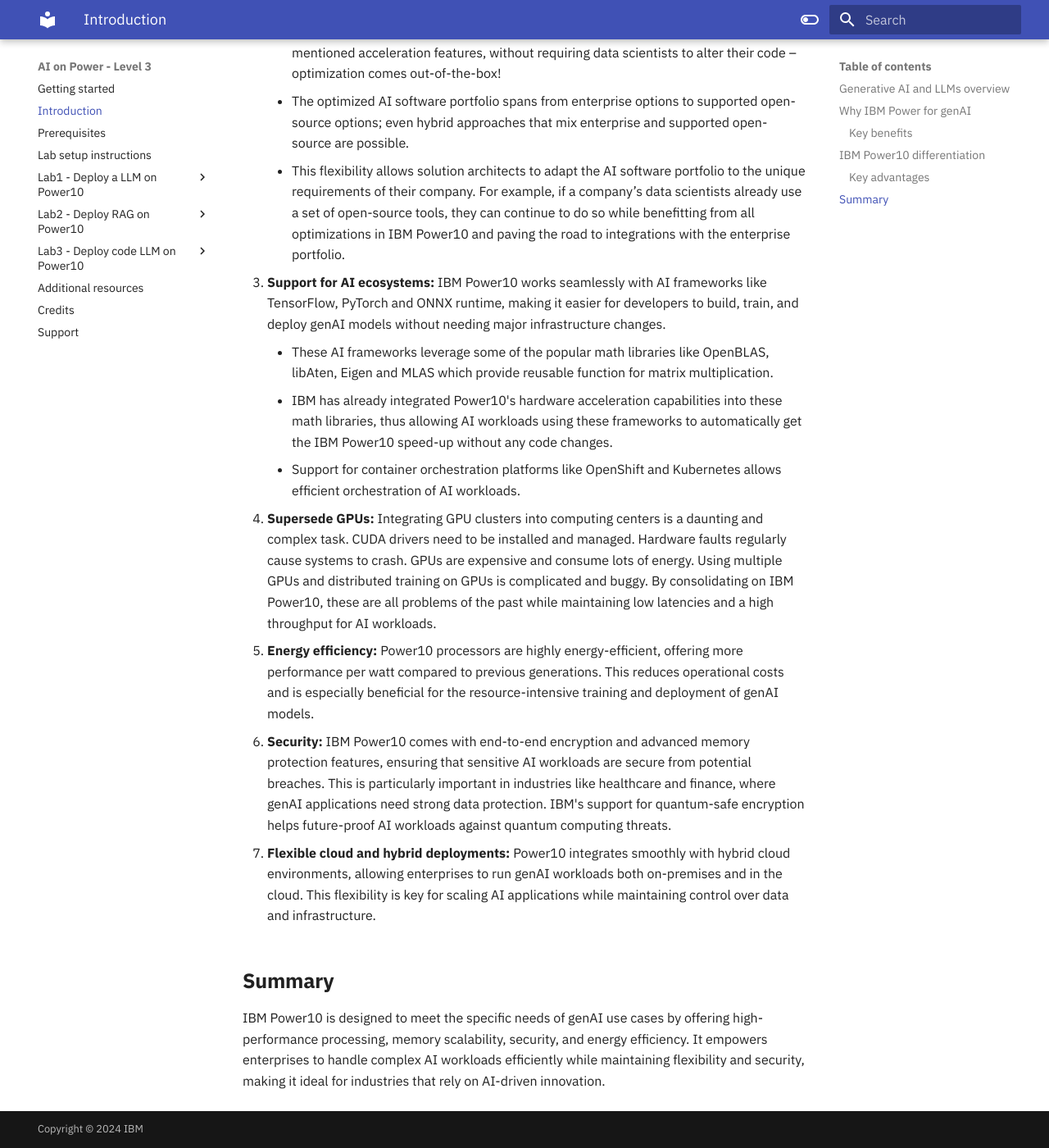
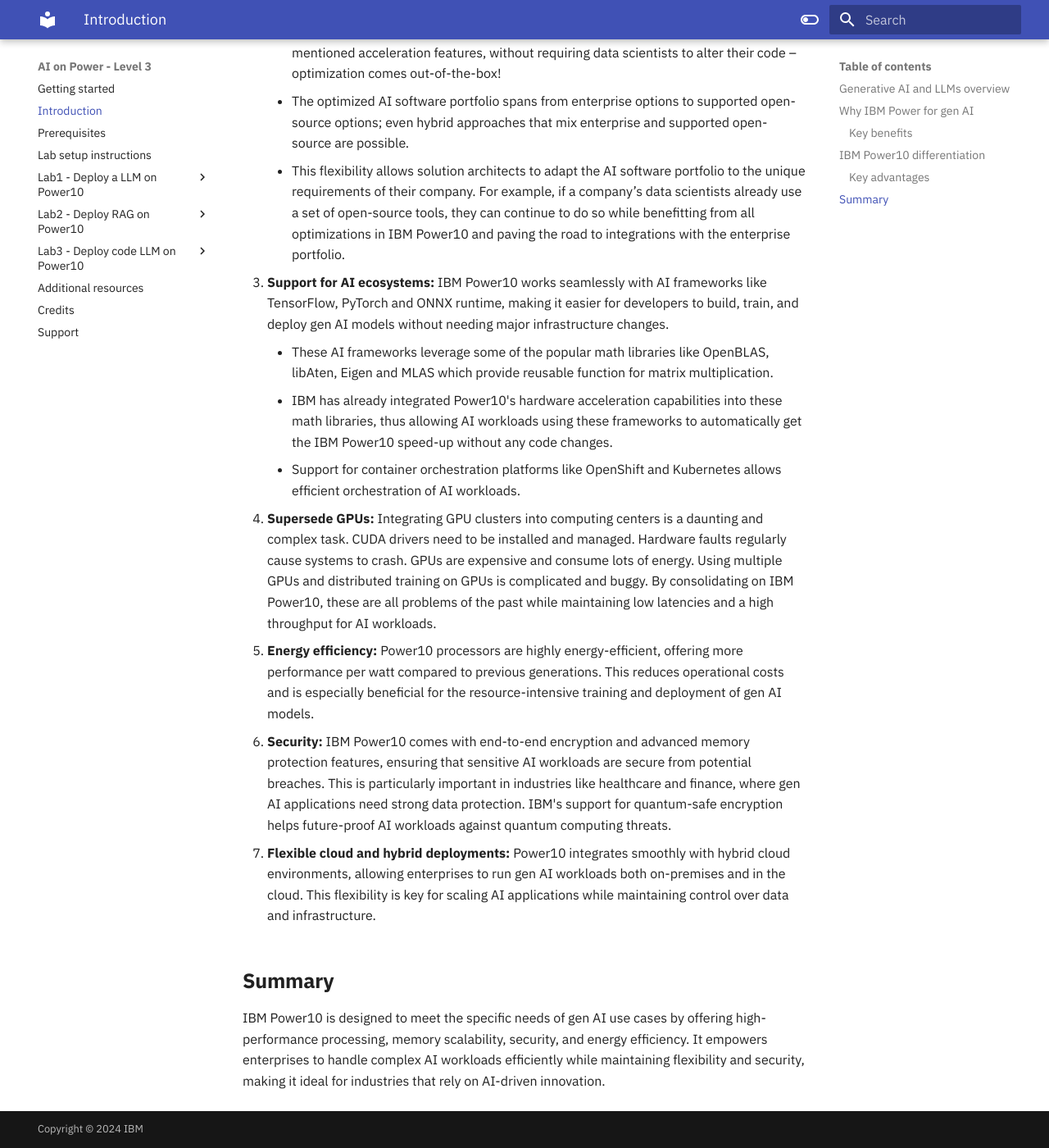
Before and after one commit to IBM/AI-on-Power-Level3, an MkDocs documentation site: the page built from docs/index.md, in a window 1280 px wide and 1400 px high, scrolled down 2510 px. Shown: the whole window at 82% size. Built offline with MkDocs 1.6.1 and Material for MkDocs 9.7.7, drawn with Linux system fonts in a browser that asks for light colours; some of the changed text lies outside the part shown.

Commit message:
fix review - genAI to gen AI

```diff
--- a/docs/index.md
+++ b/docs/index.md
@@ -1,7 +1,7 @@
 # Introduction
 
 Welcome to the AI on Power - Level 3 course - seller enablement demonstration.
-This Level 3 course will provide hands-on enablement on how to use generative AI (genAI) models on Power10 and will cover few use-cases to help understand the art of the possible.
+This Level 3 course will provide hands-on enablement on how to use generative AI (gen AI) models on Power10 and will cover few use-cases to help understand the art of the possible.
 
 There are 4 main parts to this demonstration as you can see on the left panel:
 
@@ -15,19 +15,19 @@
 
 ## Generative AI and LLMs overview
 
-Large language models (LLMs) and generative AI (genAI) have revolutionized industries by enabling machines to understand, generate, and interact with human language in ways never seen before. They have disrupted the market by:
+Large language models (LLMs) and generative AI (gen AI) have revolutionized industries by enabling machines to understand, generate, and interact with human language in ways never seen before. They have disrupted the market by:
 
 * **Boosting productivity**: LLMs streamline workflows by handling complex tasks, like writing, summarizing, and translating, allowing professionals to focus on more strategic, creative efforts.
 
-* **Automating content creation**: From drafting articles, reports, and code to generating creative content like music and artwork, genAI has drastically reduced time and costs in creative industries.
+* **Automating content creation**: From drafting articles, reports, and code to generating creative content like music and artwork, gen AI has drastically reduced time and costs in creative industries.
 
 * **Enhancing customer experience**: LLM-powered chatbots and virtual assistants are offering more personalized, human-like interactions, reshaping customer service and support.
 
 * **Transforming decision-making**: With advanced data processing and natural language understanding, businesses are leveraging AI for smarter, faster insights and predictive analytics.
 
-In short, LLMs and genAI are reshaping industries by enhancing efficiency, creativity, and customer engagement, making them indispensable tools in the modern business landscape.
+In short, LLMs and gen AI are reshaping industries by enhancing efficiency, creativity, and customer engagement, making them indispensable tools in the modern business landscape.
 
-## Why IBM Power for genAI
+## Why IBM Power for gen AI
 IBM Power platform is a high-performance, enterprise-grade computing solution designed to handle demanding workloads such as AI, analytics, cloud, and mission-critical applications. With unmatched processing power, scalability, and reliability, IBM Power enables organizations to optimize performance, lower costs, and ensure security.
 
 ### Key benefits
@@ -44,13 +44,13 @@
 
 ## IBM Power10 differentiation
 
-IBM Power10 offers several advantages for generative AI (genAI) use cases, providing the computational power, security, and efficiency required to support the demanding workloads of AI-driven applications.
+IBM Power10 offers several advantages for generative AI (gen AI) use cases, providing the computational power, security, and efficiency required to support the demanding workloads of AI-driven applications.
 
 ### Key advantages
 
-1. **AI acceleration:** IBM Power10 comes with several features that accelerate genAI workloads using high memory bandwith and on-chip acceleration:
+1. **AI acceleration:** IBM Power10 comes with several features that accelerate gen AI workloads using high memory bandwith and on-chip acceleration:
 
-    * **High bandwidth data-path:** As data fuels AI, a fast access to big data for training and inferencing is required. Most AI workloads are memory bandwith bound. IBM Power10's large memory capacity that, in general exceeds limited Graphics Processing Unit (GPU) memory and IBM Power10’s high memory bandwidth are optimal for such scenarios. In addition, the Double Data Rate 5 (DDR5) memory and faster Input/Output (I/O) bandwidth provide a significant performance boost, enabling large-scale genAI models to run more efficiently.
+    * **High bandwidth data-path:** As data fuels AI, a fast access to big data for training and inferencing is required. Most AI workloads are memory bandwith bound. IBM Power10's large memory capacity that, in general exceeds limited Graphics Processing Unit (GPU) memory and IBM Power10’s high memory bandwidth are optimal for such scenarios. In addition, the Double Data Rate 5 (DDR5) memory and faster Input/Output (I/O) bandwidth provide a significant performance boost, enabling large-scale gen AI models to run more efficiently.
 
     * **4 Matrix Math Accelerator (MMA) engines per core:** MMA does matrix math and helps accelerate matrix multiplications, which are required for training, fine-tuning, and inferencing of AI models such as Neural Networks and foundation models. IBM is seeing strong evidence that it supersedes GPUs and improves consolidation when deploying AI at point of use.
 
@@ -61,19 +61,19 @@
     * The optimized AI software portfolio spans from enterprise options to supported open-source options; even hybrid approaches that mix enterprise and supported open-source are possible.
     * This flexibility allows solution architects to adapt the AI software portfolio to the unique requirements of their company. For example, if a company’s data scientists already use a set of open-source tools, they can continue to do so while benefitting from all optimizations in IBM Power10 and paving the road to integrations with the enterprise portfolio.
 
-3. **Support for AI ecosystems:** IBM Power10 works seamlessly with AI frameworks like TensorFlow, PyTorch and ONNX runtime, making it easier for developers to build, train, and deploy genAI models without needing major infrastructure changes.
+3. **Support for AI ecosystems:** IBM Power10 works seamlessly with AI frameworks like TensorFlow, PyTorch and ONNX runtime, making it easier for developers to build, train, and deploy gen AI models without needing major infrastructure changes.
     * These AI frameworks leverage some of the popular math libraries like OpenBLAS, libAten, Eigen and MLAS which provide reusable function for matrix multiplication.
     * IBM has already integrated Power10's hardware acceleration capabilities into these math libraries, thus allowing AI workloads using these frameworks to automatically get the IBM Power10 speed-up without any code changes.
     * Support for container orchestration platforms like OpenShift and Kubernetes allows efficient orchestration of AI workloads.
 
 4. **Supersede GPUs:** Integrating GPU clusters into computing centers is a daunting and complex task. CUDA drivers need to be installed and managed. Hardware faults regularly cause systems to crash. GPUs are expensive and consume lots of energy. Using multiple GPUs and distributed training on GPUs is complicated and buggy. By consolidating on IBM Power10, these are all problems of the past while maintaining low latencies and a high throughput for AI workloads.
 
-5. **Energy efficiency:** Power10 processors are highly energy-efficient, offering more performance per watt compared to previous generations. This reduces operational costs and is especially beneficial for the resource-intensive training and deployment of genAI models.
+5. **Energy efficiency:** Power10 processors are highly energy-efficient, offering more performance per watt compared to previous generations. This reduces operational costs and is especially beneficial for the resource-intensive training and deployment of gen AI models.
 
-6. **Security:** IBM Power10 comes with end-to-end encryption and advanced memory protection features, ensuring that sensitive AI workloads are secure from potential breaches. This is particularly important in industries like healthcare and finance, where genAI applications need strong data protection. IBM's support for quantum-safe encryption helps future-proof AI workloads against quantum computing threats.
+6. **Security:** IBM Power10 comes with end-to-end encryption and advanced memory protection features, ensuring that sensitive AI workloads are secure from potential breaches. This is particularly important in industries like healthcare and finance, where gen AI applications need strong data protection. IBM's support for quantum-safe encryption helps future-proof AI workloads against quantum computing threats.
 
-7. **Flexible cloud and hybrid deployments:** Power10 integrates smoothly with hybrid cloud environments, allowing enterprises to run genAI workloads both on-premises and in the cloud. This flexibility is key for scaling AI applications while maintaining control over data and infrastructure.
+7. **Flexible cloud and hybrid deployments:** Power10 integrates smoothly with hybrid cloud environments, allowing enterprises to run gen AI workloads both on-premises and in the cloud. This flexibility is key for scaling AI applications while maintaining control over data and infrastructure.
 
 ## **Summary**
 
-IBM Power10 is designed to meet the specific needs of genAI use cases by offering high-performance processing, memory scalability, security, and energy efficiency. It empowers enterprises to handle complex AI workloads efficiently while maintaining flexibility and security, making it ideal for industries that rely on AI-driven innovation.
+IBM Power10 is designed to meet the specific needs of gen AI use cases by offering high-performance processing, memory scalability, security, and energy efficiency. It empowers enterprises to handle complex AI workloads efficiently while maintaining flexibility and security, making it ideal for industries that rely on AI-driven innovation.
```
Also changed, not shown: docs/pre-req.md (+1 -1 lines), docs/resources.md (+1 -1 lines).
